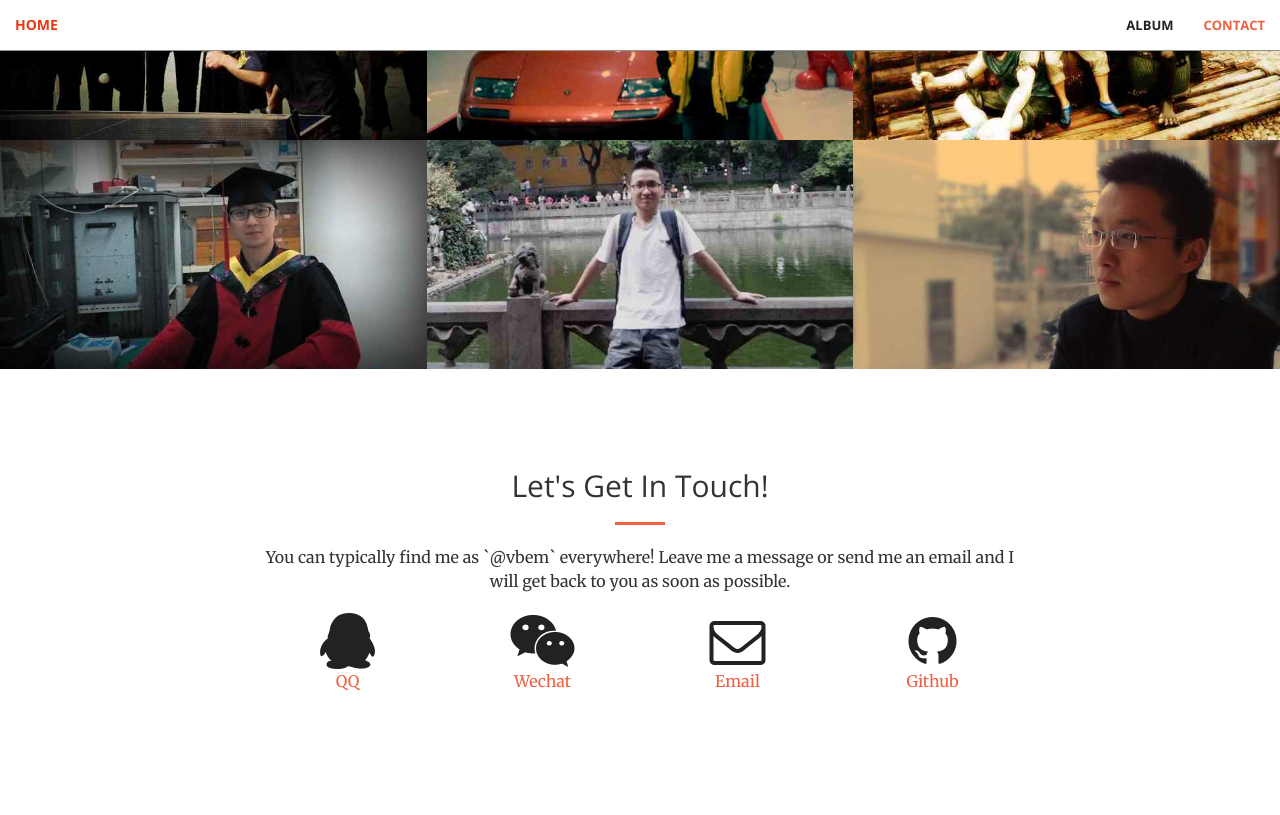
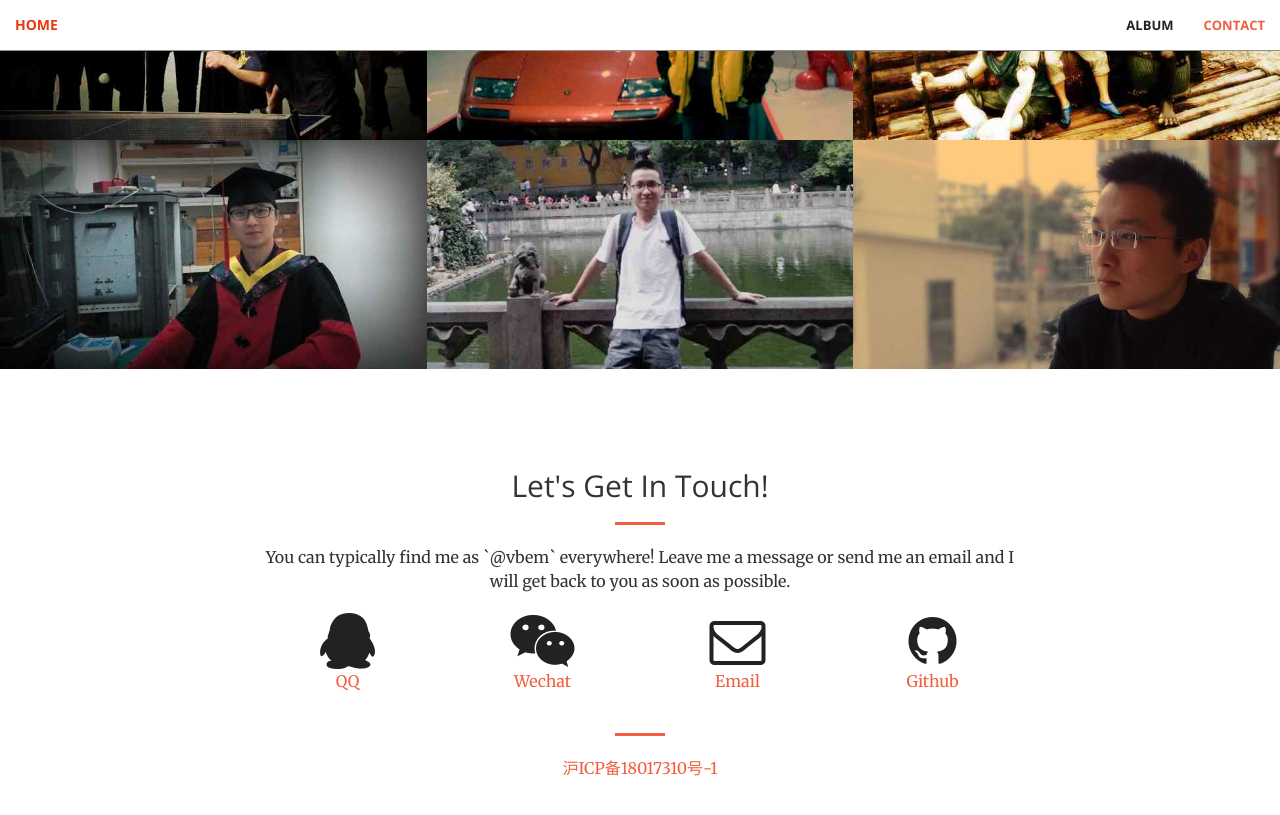
Before and after one commit to vbem/lilei.tech, a Jekyll site: the page built from index.html, in a window 1280 px wide and 900 px high, scrolled down 990 px. Shown: the top 815 px of the window. Built offline with Jekyll 4.4.1, drawn with Linux system fonts in a browser that asks for light colours.

Commit message:
Update contact.html

```diff
--- a/_includes/contact.html
+++ b/_includes/contact.html
@@ -30,6 +30,10 @@
                 <p>Github</p>
             </a>
         </div>
+            <div class="col-lg-8 col-lg-offset-2 text-center">
+                <hr class="primary">
+                <p><a href="http://www.miitbeian.gov.cn/" target="_blank">沪ICP备18017310号-1</a></p>
+            </div>
 
     </div>
 </section>
```
